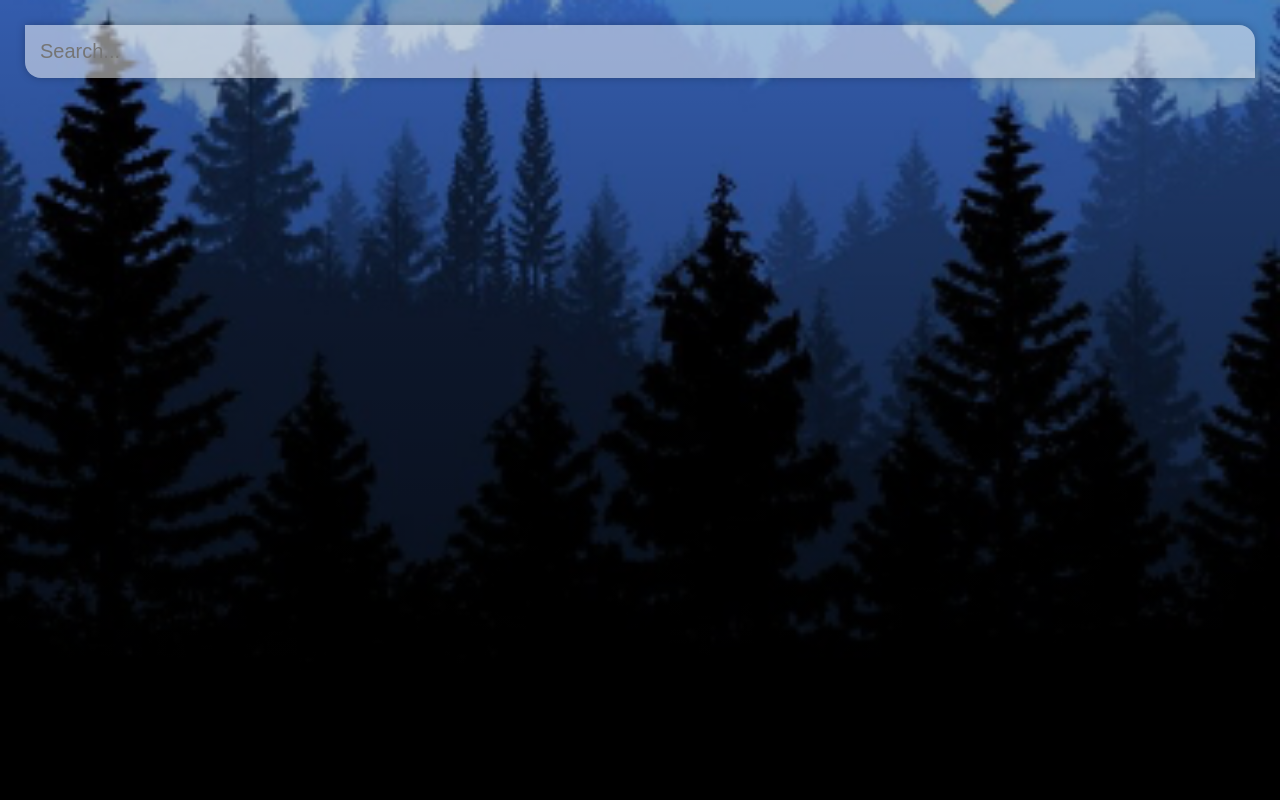
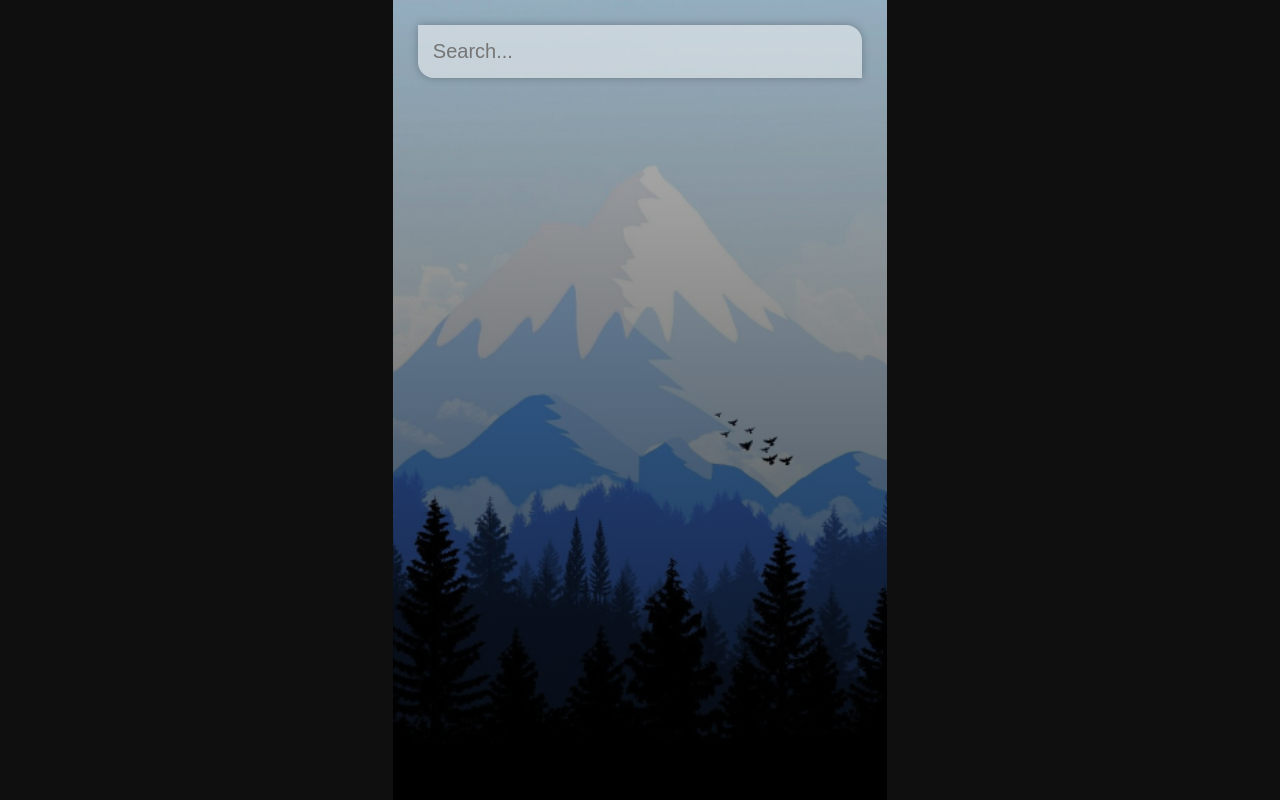
Before and after one commit to FranzRome/vue-weather, a Vue app: page / in a window 1280 px wide. Built offline with nearby package versions, Linux system fonts and the light colour scheme.

Commit message:
App size is now based on viewport height and it's horizontally centered

```diff
--- a/src/App.vue
+++ b/src/App.vue
@@ -76,10 +76,12 @@ export default {
 
 body {
   font-family: 'montserrat', sans-serif;
+  background-color: rgb(15,15,15)
 }
 
 #app {
-  //background-image: url('./assets/cold-bg.jpg');
+  max-width: 61.8vh;
+  margin: auto;
   background-size: cover;
   background-position: bottom;
   transition: 0.4s;
```
